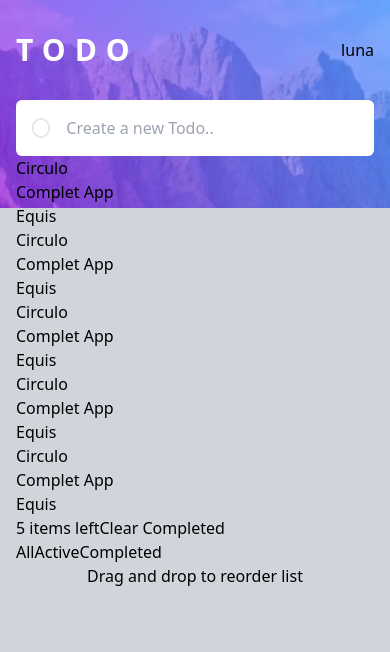
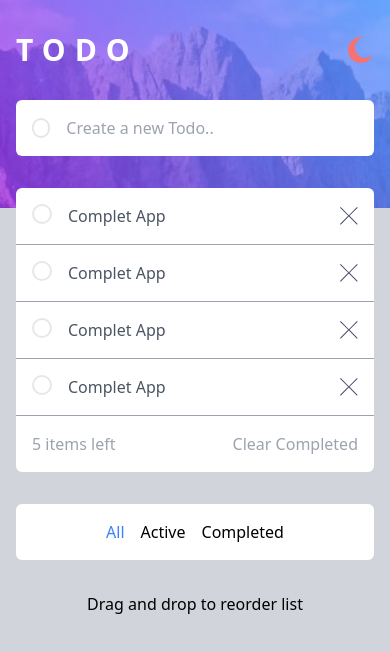
Before and after one commit to HamletDossier/Homework, a React (Vite) app: page / in a window 390 px wide. Shown: the top 652 px of the page. Built offline with nearby package versions, Linux system fonts and the light colour scheme.

Commit message:
Add mobile design light

```diff
--- a/src/App.tsx
+++ b/src/App.tsx
@@ -1,10 +1,12 @@
+import CrossIcon from "./components/icons/CrossIcon";
+import MoonIcon from "./components/icons/MoonIcon";
 const App = () =>{
   return (
     <div className="bg-[url('./assets/images/bg-mobile-light.jpg')] bg-contain bg-no-repeat bg-gray-300 min-h-screen">
       <header className="container mx-auto px-4 pt-8">
         <div className="flex justify-between">
           <h1 className="uppercase text-white text-3xl font-semibold tracking-[0.3em]">Todo</h1>
-          <button>luna</button>
+          <button><MoonIcon className=" fill-red-400" /></button>
         </div>
         <form className="bg-white rounded-md overflow-hidden py-4 flex gap-4 items-center px-4 mt-8">
           <span className="rounded-full border-2 h-5 w-5 inline-block"></span>
@@ -15,44 +17,44 @@
             />
         </form>
       </header>
-      <main className="container mx-auto px-4">
-        <article>
-            <button>Circulo</button>
-            <p>Complet App</p>
-            <button>Equis</button>
-        </article>
-        <article>
-            <button>Circulo</button>
-            <p>Complet App</p>
-            <button>Equis</button>
-        </article>
-        <article>
-            <button>Circulo</button>
-            <p>Complet App</p>
-            <button>Equis</button>
-        </article>
-        <article>
-            <button>Circulo</button>
-            <p>Complet App</p>
-            <button>Equis</button>
-        </article>
-        <article>
-            <button>Circulo</button>
-            <p>Complet App</p>
-            <button>Equis</button>
-        </article>
+      <main className="container mx-auto px-4 mt-8">
+        <div className="bg-white rounded-md [&>article]:p-4">
+          <article className="flex gap-4 border-b border-b-gray-400">
+              <button className="rounded-full border-2 h-5 w-5 inline-block flex-none"></button>
+              <p className="text-gray-600 grow">Complet App</p>
+              <button className="flex-none"><CrossIcon /></button>
+          </article>
+          <article className="flex gap-4 border-b border-b-gray-400">
+              <button className="rounded-full border-2 h-5 w-5 inline-block flex-none"></button>
+              <p className="text-gray-600 grow">Complet App</p>
+              <button className="flex-none"><CrossIcon /></button>
+          </article>
+          <article className="flex gap-4 border-b border-b-gray-400">
+              <button className="rounded-full border-2 h-5 w-5 inline-block flex-none"></button>
+              <p className="text-gray-600 grow">Complet App</p>
+              <button className="flex-none"><CrossIcon /></button>
+          </article>
+          <article className="flex gap-4 border-b border-b-gray-400">
+              <button className="rounded-full border-2 h-5 w-5 inline-block flex-none"></button>
+              <p className="text-gray-600 grow">Complet App</p>
+              <button className="flex-none"><CrossIcon /></button>
+          </article>
 
-        <section>
-          <span>5 items left</span>
-          <button>Clear Completed</button>
-        </section>
+          <section className="py-4 px-4 flex justify-between">
+            <span className=" text-gray-400">5 items left</span>
+            <button className="text-gray-400">Clear Completed</button>
+          </section>
+
+        </div>
       </main>
-      <section className="px-4 container mx-auto">
-          <button>All</button>
-          <button>Active</button>
-          <button>Completed</button>
+      <section className="px-4 container mx-auto mt-8">
+        <div className="bg-white p-4 rounded-md flex justify-center gap-4">
+          <button className="text-blue-500">All</button>
+          <button className="hover:text-blue-500">Active</button>
+          <button className="hover:text-blue-500">Completed</button>
+        </div>
       </section>
-      <p className="text-center">Drag and drop to reorder list</p>
+      <p className="text-center mt-8">Drag and drop to reorder list</p>
     </div>
   );
 };
--- /dev/null
+++ b/src/components/icons/CrossIcon.tsx
@@ -0,0 +1,4 @@
+const CrossIcon = () => {
+  return (<svg xmlns="http://www.w3.org/2000/svg" width="18" height="18"><path fill="#494C6B" fillRule="evenodd" d="M16.97 0l.708.707L9.546 8.84l8.132 8.132-.707.707-8.132-8.132-8.132 8.132L0 16.97l8.132-8.132L0 .707.707 0 8.84 8.132 16.971 0z"/></svg>);
+}
+export default CrossIcon;
--- /dev/null
+++ b/src/components/icons/MoonIcon.tsx
@@ -0,0 +1,5 @@
+const MoonIcon = ({...props}) => {
+  return (<svg {...props} xmlns="http://www.w3.org/2000/svg" width="26" height="26"><path fillRule="evenodd" d="M13 0c.81 0 1.603.074 2.373.216C10.593 1.199 7 5.43 7 10.5 7 16.299 11.701 21 17.5 21c2.996 0 5.7-1.255 7.613-3.268C23.22 22.572 18.51 26 13 26 5.82 26 0 20.18 0 13S5.82 0 13 0z"/></svg>);
+}
+
+export default MoonIcon;
```
Also changed, not shown: 1 other file (tests, documents, lock files or other folders).
